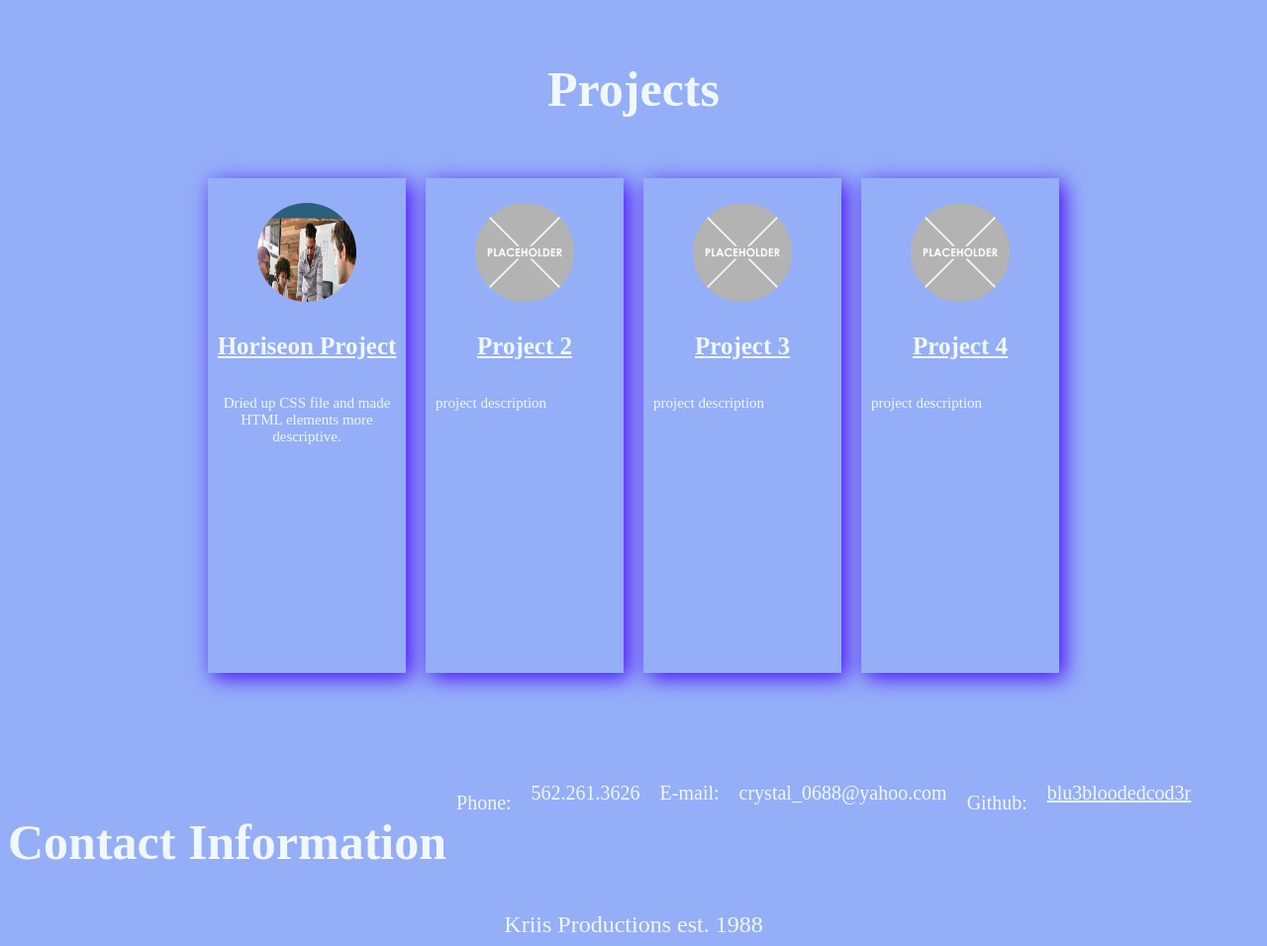
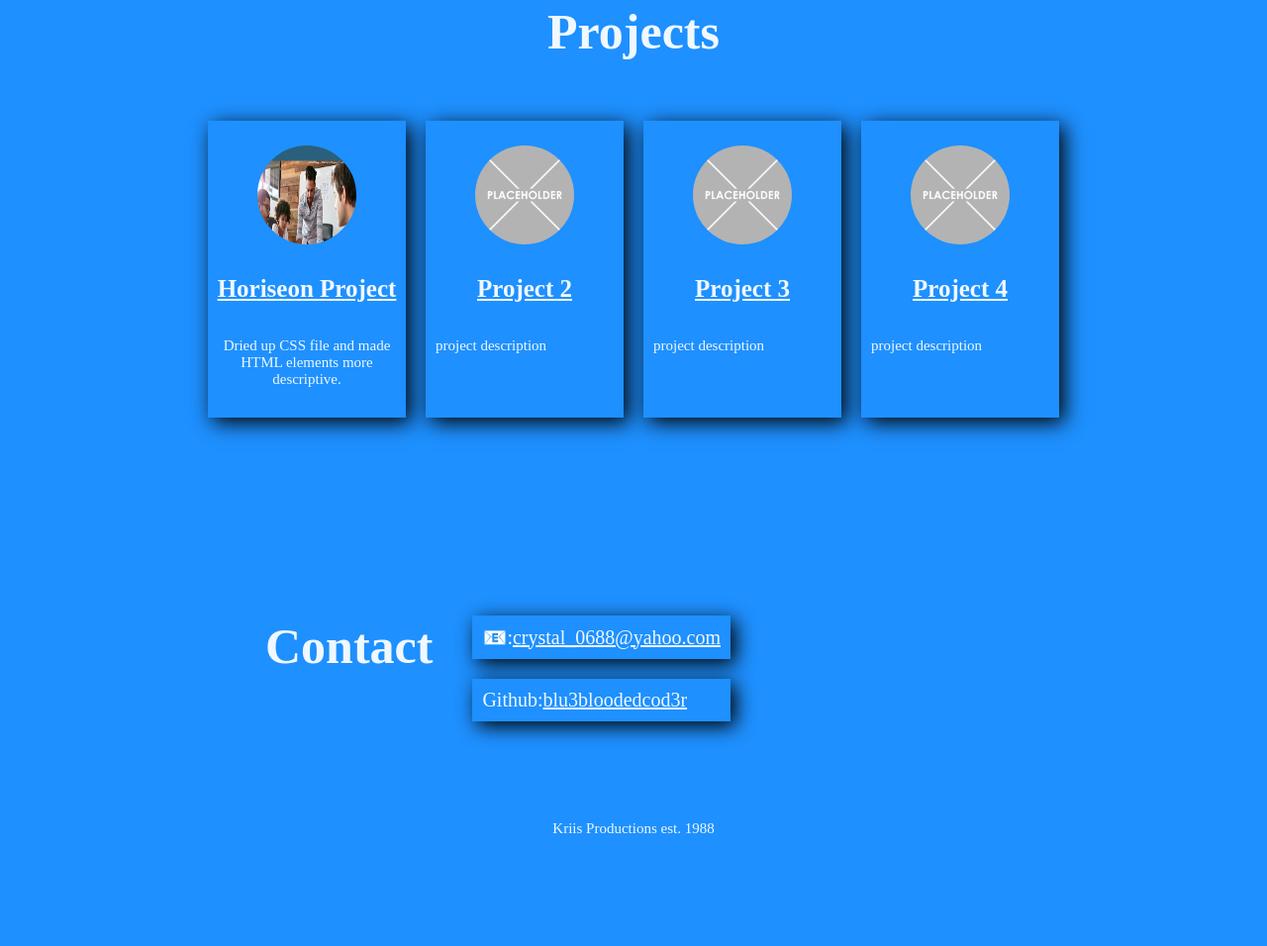
Before and after one commit to blu3bloodedcod3r/Portfolio, a plain HTML site: page index.HTML in a window 1280 px wide. Shown: the part 1303-2259 px from the top of the page at 99% size. After the commit the page ends 2157 px from the top, so only its background shows below. Drawn offline with Linux system fonts and the light colour scheme.

Commit message:
adjusting contact info portion

```diff
--- a/assets/style.css
+++ b/assets/style.css
@@ -5,7 +5,7 @@
 
 * {
     font-style: "Georgia", sans-serif, 'Papyrus';
-    background-color: rgb(149, 174, 248);
+    background-color: dodgerblue;
     color:aliceblue
 }
 
@@ -14,8 +14,8 @@ body {
 }
 
 hero {
-    background-color: rgb(149, 174, 248);
-    height: 100vh;
+    background-color: dodgerblue;
+    height: 50vh;
     margin-left: 40px;
     display:flex;
     flex-direction: column;
@@ -24,9 +24,13 @@ hero {
     align-items: center;
 }
 
-.social {
+#social {
     padding-bottom: 200px;
-    margin: 20px;
+    justify-items: end;
+}
+
+.socials {
+    margin: 10px;
 }
 
 nav {
@@ -39,6 +43,7 @@ nav ul li {
     text-decoration: none;
     list-style-type: none;
     justify-content: space-around;
+    padding: 5pxS;
 }
 
 .mystory {
@@ -54,6 +59,7 @@ nav ul li {
     justify-content: flex-end;
     display: flex;
     align-items: center;
+    box-shadow: 5px 5px 20px black;
 }
 
 .project-section {
@@ -73,6 +79,7 @@ button {
     font-size: 20px;
     font-weight: 300;
     padding-top: 5px;
+    box-shadow: 5px 5px 20px black;
 }
 
 button:hover {
@@ -80,8 +87,8 @@ button:hover {
 }
 
 button:active {
-    background-color: beige;
-    color:rgb(255, 136, 0)
+    background-color: violet;
+    color:rgb(134, 11, 172)
 }
 
 p {
@@ -114,8 +121,8 @@ h3 {
 
 .project-card {
     width: 200px;
-    height: 500px;
-    box-shadow: 5px 5px 20px 0 rgb(75, 11, 248);
+    height: 300px;
+    box-shadow: 5px 5px 20px black;
     justify-content: space-around;
     align-items: column;
     margin: 10px;
@@ -125,6 +132,13 @@ h3 {
     display: flex;
     justify-content: space-around;
     margin: 10px;
+}
+
+@media only screen and (max-width: 996px) {
+    .project-container {
+        display: flex;
+        flex-wrap: wrap;
+    }
 }
 
 .proj-img {
@@ -141,28 +155,36 @@ hr {
 }
 
 .contact {
-    display: inline-flex;
-    flex: auto;
-    justify-content: space-around;
+    display: flex;
+    flex-wrap: wrap;
+    margin: 60px;
+    padding-left: 200px;
+    flex-direction: row;
 }
 
+.info-container {
+    box-shadow: 5px 5px 20px black;
+    display: flex;
+    flex-direction: row;
+    align-items: center;
+    margin: 20px;
+    list-style-type: none;
+}
 
-#info {
-    font-style: bold;
-    margin-top: 10px;
+.info {
+    align-items: flex-end;
+    margin: 20px;
+    align-items: center;
+    justify-content: end;
 }
 
 footer {
+    font-size: 15px;
     text-align: center;
     border-top: 5px white;
 }
-
 
 a:hover {
     cursor: pointer;
     color: green;
 }
-
-@media screen and(max-width: 798px) {
-    flex-wrap: wrap;
-}
--- a/index.HTML
+++ b/index.HTML
@@ -9,7 +9,7 @@
     <body>
         <header>
             <nav>
-                <div>Logo</div> **insert image tag here for logo**
+                <div>Logo</div>
                 <ul>
                     <li><a href="#mystory">Story</a></li>
                     <li><a href="#projects">Projects</a></li>
@@ -20,12 +20,17 @@
         <hero>
             <h1>Crystal Aguilar</h1>
             <p>Back-End Developer</p>
-            <button>My Story</button>
-            <section class="social">
+            <button><a href="#mystory">My Story</a></button>
+        </hero>
+        <section id="social">
+            <section class="socials">
                 <a href="https://www.linkedin.com/in/crystal-a-11519759/"><svg xmlns="http://www.w3.org/2000/svg" width="50" height="50" viewBox="0 0 24 24"><path d="M19 0h-14c-2.761 0-5 2.239-5 5v14c0 2.761 2.239 5 5 5h14c2.762 0 5-2.239 5-5v-14c0-2.761-2.238-5-5-5zm-11 19h-3v-11h3v11zm-1.5-12.268c-.966 0-1.75-.79-1.75-1.764s.784-1.764 1.75-1.764 1.75.79 1.75 1.764-.783 1.764-1.75 1.764zm13.5 12.268h-3v-5.604c0-3.368-4-3.113-4 0v5.604h-3v-11h3v1.765c1.396-2.586 7-2.777 7 2.476v6.759z"/></svg></a>
+            </section>
+            <section class="socials">
                 <a href="https://github.com/blu3bloodedcod3r"><svg xmlns="http://www.w3.org/2000/svg" width="50" height="50" viewBox="0 0 24 24"><path d="M12 0c-6.627 0-12 5.373-12 12s5.373 12 12 12 12-5.373 12-12-5.373-12-12-12zm2.218 18.616c-.354.069-.468-.149-.468-.336v-1.921c0-.653-.229-1.079-.481-1.296 1.56-.173 3.198-.765 3.198-3.454 0-.765-.273-1.389-.721-1.879.072-.177.312-.889-.069-1.853 0 0-.587-.188-1.923.717-.561-.154-1.159-.231-1.754-.234-.595.003-1.193.08-1.753.235-1.337-.905-1.925-.717-1.925-.717-.379.964-.14 1.676-.067 1.852-.448.49-.722 1.114-.722 1.879 0 2.682 1.634 3.282 3.189 3.459-.2.175-.381.483-.444.936-.4.179-1.413.488-2.037-.582 0 0-.37-.672-1.073-.722 0 0-.683-.009-.048.426 0 0 .46.215.777 1.024 0 0 .405 1.25 2.353.826v1.303c0 .185-.113.402-.462.337-2.782-.925-4.788-3.549-4.788-6.641 0-3.867 3.135-7 7-7s7 3.133 7 7c0 3.091-2.003 5.715-4.782 6.641z"/></svg></a>
             </section>
-        </hero>
+        </section>
+
 
 
         <section class="mystory" id="mystory">
@@ -69,10 +74,11 @@
         </section>
 
         <section class="contact" id="contact">
-            <h2>Contact Information</h2>
-            <p id="info">Phone:</p> <p>562.261.3626</p>
-            <p id=info">E-mail:</p> <p>crystal_0688@yahoo.com</p>
-            <p id="info">Github:</p> <p><a href="https://github.com/blu3bloodedcod3r">blu3bloodedcod3r</a></p>
+            <h2>Contact</h2>
+            <section class="info">
+                <p class="info-container">📧: <a href="mailto:crystal_0688@yahoo.com">crystal_0688@yahoo.com</a></p>
+                <p class="info-container">Github: <a href="https://github.com/blu3bloodedcod3r"> blu3bloodedcod3r</a></p>
+            </section>
         </section>
         <footer>
             Kriis Productions est. 1988
```
Also changed, not shown: assets/images/univers.jpg (added).
